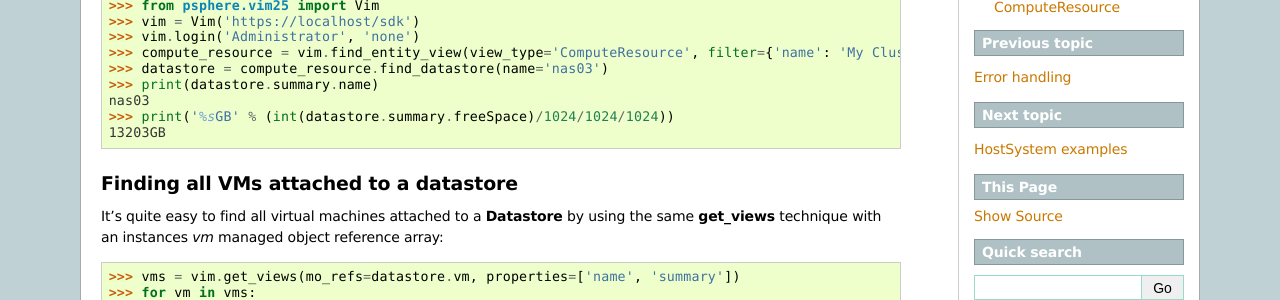
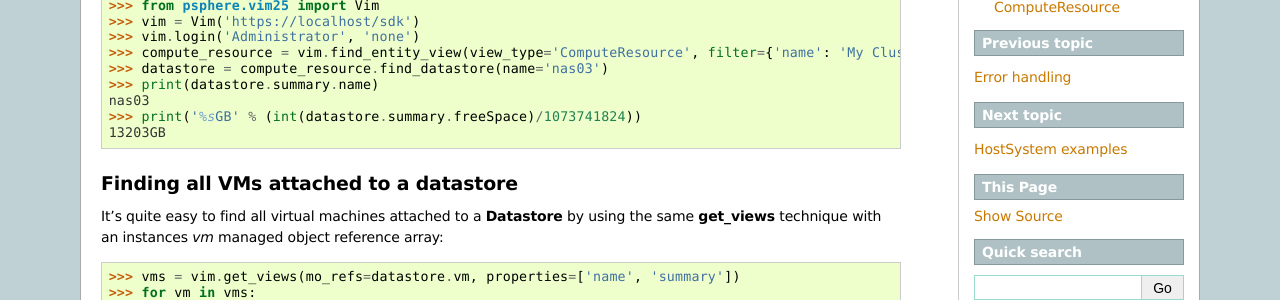
Before and after one commit to psphere-project/psphere, a Sphinx documentation site: the page built from doc/datastore.rst, in a window 1280 px wide. Shown: the part 545-845 px from the top of the page. Built offline with Sphinx 7.4.7, drawn with Linux system fonts in a browser that asks for light colours; some of the changed text lies outside the part shown.

Commit message:
Correctly working and tested code in the doco

```diff
--- a/doc/datastore.rst
+++ b/doc/datastore.rst
@@ -17,7 +17,7 @@ convenience method::
     >>> datastore = compute_resource.find_datastore(name='nas03')
     >>> print(datastore.summary.name)
     nas03
-    >>> print('%sGB' % (int(datastore.summary.freeSpace)/1024/1024/1024))
+    >>> print('%sGB' % (int(datastore.summary.freeSpace)/1073741824))
     13203GB
 
 
@@ -65,7 +65,7 @@ them::
     >>> for datastore in datastores:
     >>>     try:
     >>>         print(datastore.summary.name)
-    >>>         print('%sGB' % (int(datastore.summary.freeSpace)/1024/1024/1024))
+    >>>         print('%sGB' % (int(datastore.summary.freeSpace)/1073741824))
     >>>     except AttributeError:
     >>>         print('Unknown')
     >>>     print('----------')
```
